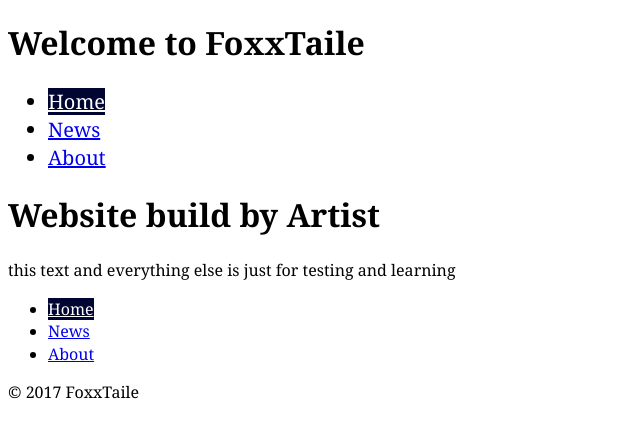
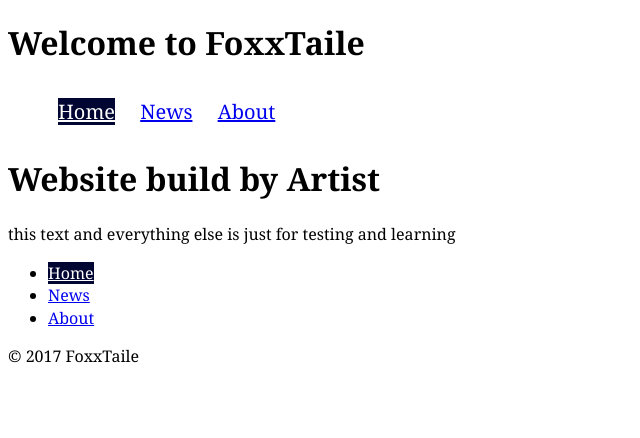
Before and after one commit to marekkarasz/FoxxTaile, a Jekyll site: the page built from index.html, in a window 1280 px wide. Shown: the top 438 px of the page, without its empty margins (0-640 px from the left). Built offline with Jekyll 4.4.1, drawn with Linux system fonts in a browser that asks for light colours.

Commit message:
this is change to nav-top
seems like browser didnt read the css for both nav. only when i target specific css then its make they changes

```diff
--- a/css/common.css
+++ b/css/common.css
@@ -9,11 +9,13 @@ html{
 }
 .nav{
   margin: 0;
-  padding: 0;
+  padding: 0
+
   list-style-type: none;
 }
-.nav > li {
+.nav-top > li{
   display: inline-block;
+  margin: 10px;
 }
 
 .nav-top{
```
